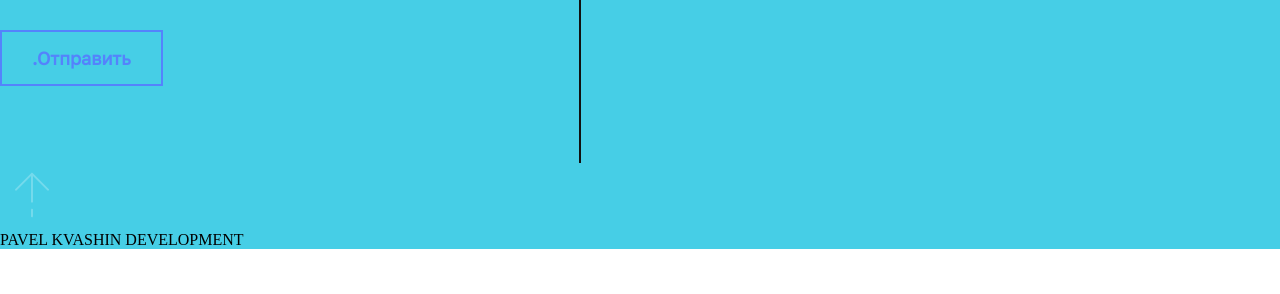
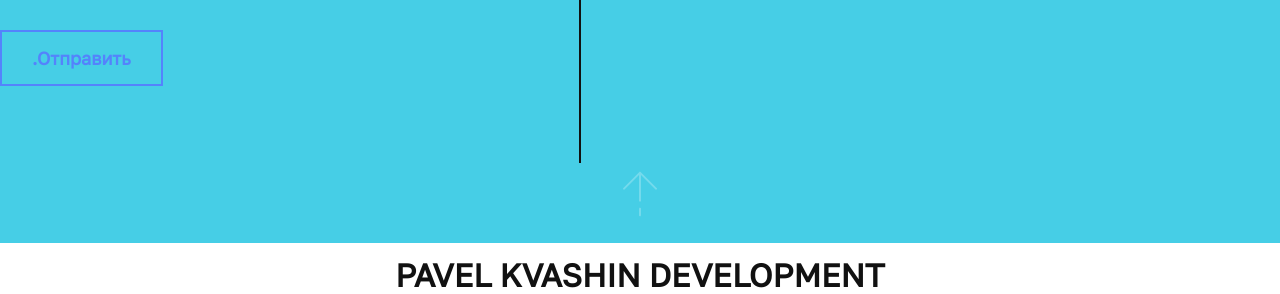
Before and after one commit to KMS56135/PKDMAIN, a website: page index.html in a window 1280 px wide. Shown: the part 2900-3194 px from the top of the page. Before the commit the page ends 3149 px from the top, so only its background shows below. Drawn offline with Linux system fonts and the light colour scheme.

Commit message:
style for footer

```diff
--- a/src/scss/main.scss
+++ b/src/scss/main.scss
@@ -15,3 +15,4 @@
 @import 'components/container';
 @import 'components/page';
 @import 'components/divider';
+@import 'components/footer';
```
Also changed, not shown: dist/styles.css.
